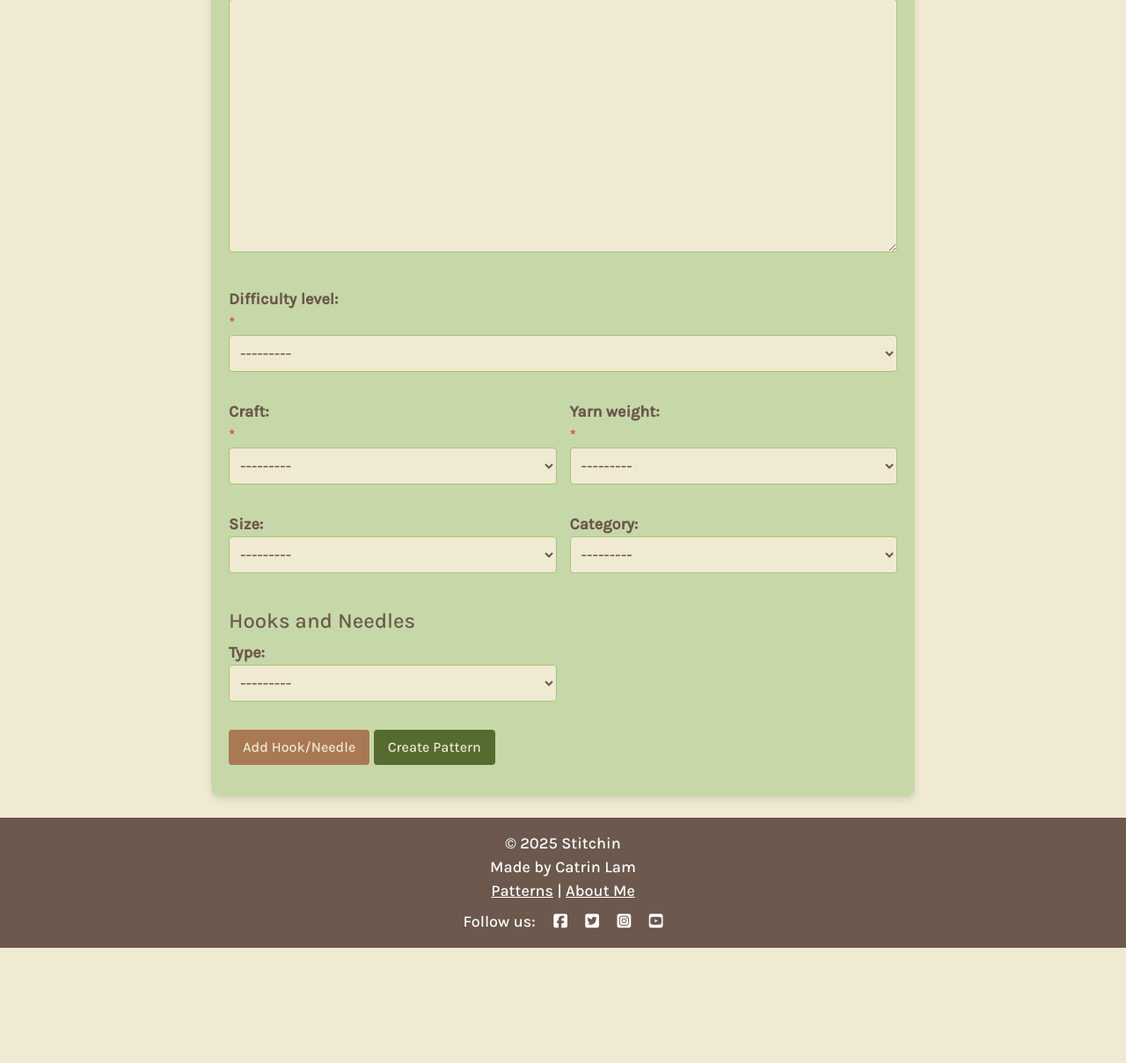
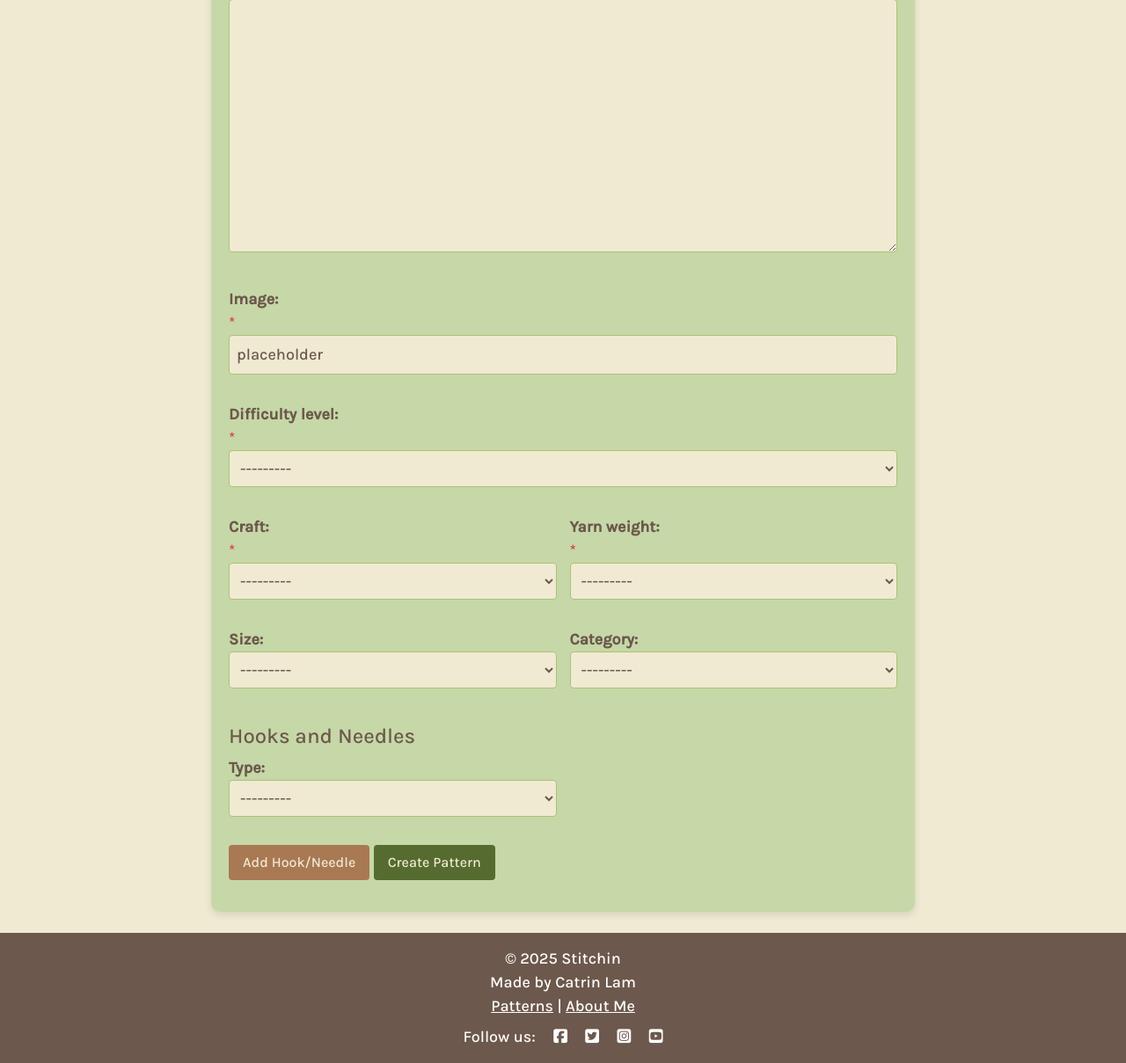
Before and after one commit to catrinlam/Stitchin, a Django app: page /post/ in a window 1280 px wide. Shown: the part 382-1591 px from the top of the page at 88% size. Before the commit the page ends 1460 px from the top, so only its background shows below. Run offline with Django 5.2, Linux system fonts and the light colour scheme; the visitor is signed in with stand-in values (Sample User, id 1); some libraries are stand-ins or nearby versions.

Commit message:
Allow user to upload image. Add image field to Pattern model, update forms and templates for image handling, and modify requirements for Cloudinary support

```diff
--- a/patterns/forms.py
+++ b/patterns/forms.py
@@ -8,7 +8,7 @@ class PatternForm(forms.ModelForm):
     class Meta:
         model = Pattern
         fields = ['title', 'description', 'difficulty_level',
-                  'craft', 'yarn_weight', 'size', 'category']
+                  'craft', 'yarn_weight', 'size', 'category', 'image']
         error_messages = {
             'title': {
                 'unique': (
--- a/patterns/models.py
+++ b/patterns/models.py
@@ -1,5 +1,7 @@
 from django.db import models
 from django.contrib.auth.models import User
+from cloudinary.models import CloudinaryField
+
 
 DIFFICULTY_LEVEL = (
     (0, 'Easy'),
@@ -106,6 +108,7 @@ class Pattern(models.Model):
     yarn_weight = models.IntegerField(choices=WEIGHT)
     size = models.IntegerField(choices=SIZE, blank=True, null=True)
     category = models.IntegerField(choices=CATEGORY, blank=True, null=True)
+    image = CloudinaryField('image', default='placeholder')
     created_at = models.DateTimeField(auto_now_add=True)
     updated_at = models.DateTimeField(auto_now=True)
 
--- a/patterns/templates/favourite/favourite.html
+++ b/patterns/templates/favourite/favourite.html
@@ -13,10 +13,10 @@
                 <div class="col-lg-3 col-md-4 col-sm-6 col-12 mb-4">
                     <div class="card">
                         <a href="{% url 'pattern_detail' pattern.slug %}" class="post-link">
-                            {% if pattern.image %}
+                            {% if "placeholder" in pattern.image.url %}
+                            <img src="{% static 'images/default.jpg' %}" class="card-img-top img-fluid" alt="placeholder for pattern image">
+                            {% else %}
                             <img src="{{ pattern.image.url }}" class="card-img-top img-fluid" alt="{{ pattern.title }}">
-                            {% else %}
-                            <img src="{% static 'images/default.jpg' %}" class="card-img-top img-fluid" alt="placeholder for pattern image">
                             {% endif %}
                         </a>
                         <div class="card-body">
--- a/patterns/templates/patterns/index.html
+++ b/patterns/templates/patterns/index.html
@@ -27,10 +27,10 @@
                 <div class="col-lg-3 col-md-4 col-sm-6 col-12 mb-4">
                     <div class="card">
                         <a href="{% url 'pattern_detail' pattern.slug %}" class="post-link">
-                            {% if pattern.image %}
+                            {% if "placeholder" in pattern.image.url %}
+                            <img src="{% static 'images/default.jpg' %}" class="card-img-top img-fluid" alt="placeholder for pattern image">
+                            {% else %}
                             <img src="{{ pattern.image.url }}" class="card-img-top img-fluid" alt="{{ pattern.title }}">
-                            {% else %}
-                            <img src="{% static 'images/default.jpg' %}" class="card-img-top img-fluid" alt="placeholder for pattern image">
                             {% endif %}
                         </a>
                         <div class="card-body">
--- a/patterns/templates/patterns/pattern_detail.html
+++ b/patterns/templates/patterns/pattern_detail.html
@@ -34,10 +34,10 @@
             <hr>
             <div class="pattern-details row d-flex flex-wrap flex-md-nowrap">
                 <div class="col-md-4">
-                    {% if pattern.image %}
+                    {% if "placeholder" in pattern.image.url %}
+                        <img src="{% static 'images/default.jpg' %}" alt="placeholder for pattern image" class="img-fluid mb-4 pattern-image">
+                    {% else %}
                         <img src="{{ pattern.image.url }}" alt="{{ pattern.title }}" class="img-fluid mb-4 pattern-image">
-                    {% else %}
-                        <img src="{% static 'images/default.jpg' %}" alt="placeholder for pattern image" class="img-fluid mb-4 pattern-image">
                     {% endif %}
                 </div>
                 <div class="col-md-8">
--- a/patterns/templates/patterns/post_pattern.html
+++ b/patterns/templates/patterns/post_pattern.html
@@ -31,6 +31,20 @@
                         {{ form.description }}
                         {% if form.description.errors %}
                             <div class="text-danger">{{ form.description.errors }}</div>
+                        {% endif %}
+                    </div>
+                </div>
+            </div>
+            <div class="form-row mb-3">
+                <div class="col">
+                    <div class="form-group">
+                        {{ form.image.label_tag }}
+                        {% if form.image.field.required %}
+                            <span class="text-danger">*</span>
+                        {% endif %}
+                        {{ form.image }}
+                        {% if form.image.errors %}
+                            <div class="text-danger">{{ form.image.errors }}</div>
                         {% endif %}
                     </div>
                 </div>
--- a/stitchin/settings.py
+++ b/stitchin/settings.py
@@ -43,6 +43,7 @@ INSTALLED_APPS = [
     'django.contrib.sessions',
     'django.contrib.messages',
     'django.contrib.staticfiles',
+    'cloudinary_storage',
     'django.contrib.sites',
     'allauth',
     'allauth.account',
@@ -50,6 +51,7 @@ INSTALLED_APPS = [
     'crispy_forms',
     'crispy_bootstrap5',
     'django_summernote',
+    'cloudinary',
     'patterns',
 ]
 
```
Also changed, not shown: requirements.txt (+8 -0 lines), patterns/migrations/0002_pattern_image.py (added).
